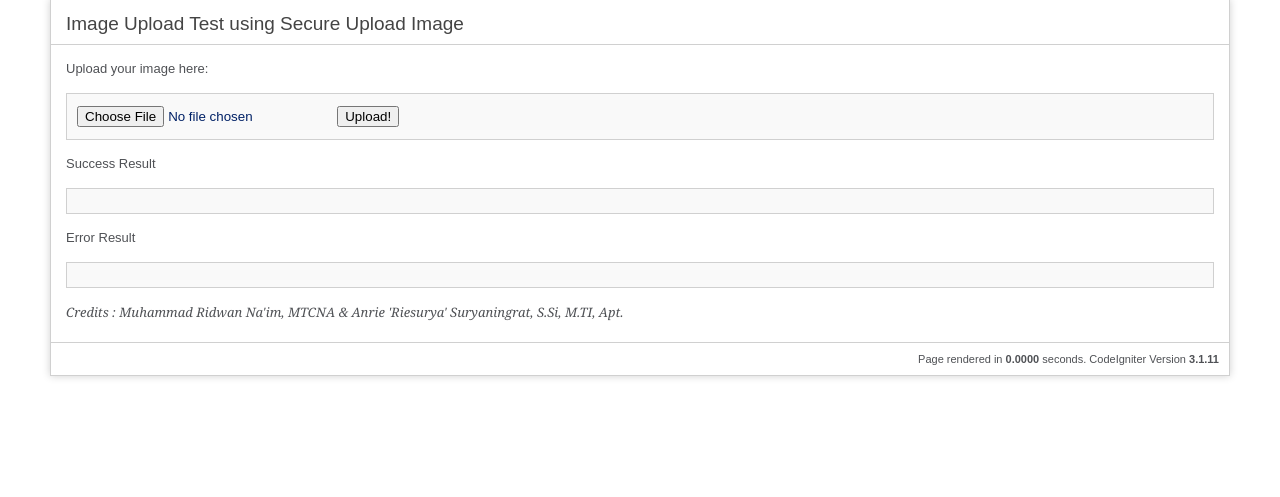
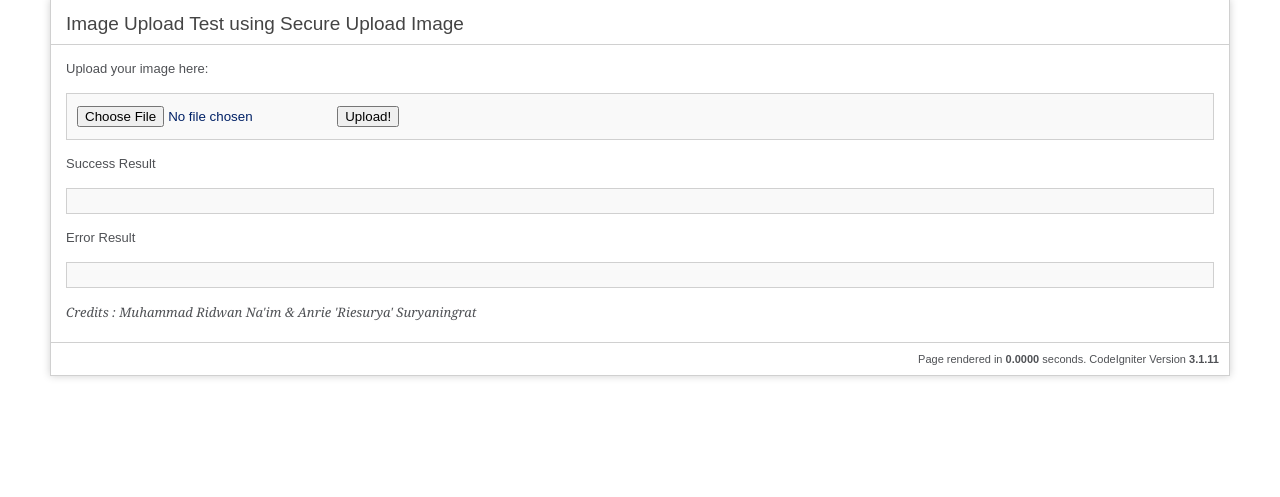
Before and after one commit to noplanalderson/ci_secure_upload, a CodeIgniter app: page /database/ in a window 1280 px wide. Shown: the part 41-538 px from the top of the page. Run offline with CodeIgniter, Linux system fonts and the light colour scheme.

Commit message:
Update Credit(s)

```diff
--- a/application/views/upload.php
+++ b/application/views/upload.php
@@ -118,7 +118,7 @@ defined('BASEPATH') OR exit('No direct script access allowed');
 			?>
 		</code>
 
-		<p class="credits">Credits : Muhammad Ridwan Na'im, MTCNA & Anrie 'Riesurya' Suryaningrat, S.Si, M.TI, Apt.</p>
+		<p class="credits">Credits : Muhammad Ridwan Na'im & Anrie 'Riesurya' Suryaningrat</p>
 	</div>
 
 	<p class="footer">Page rendered in <strong>{elapsed_time}</strong> seconds. <?php echo  (ENVIRONMENT === 'development') ?  'CodeIgniter Version <strong>' . CI_VERSION . '</strong>' : '' ?></p>
```
